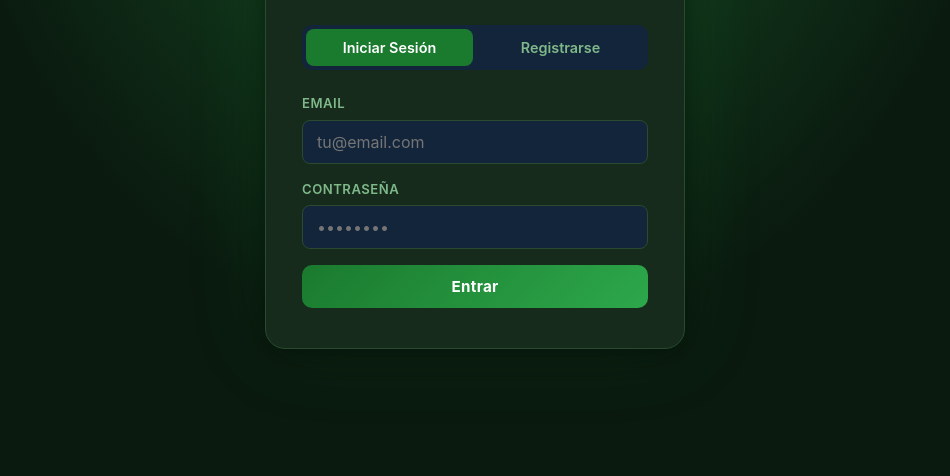
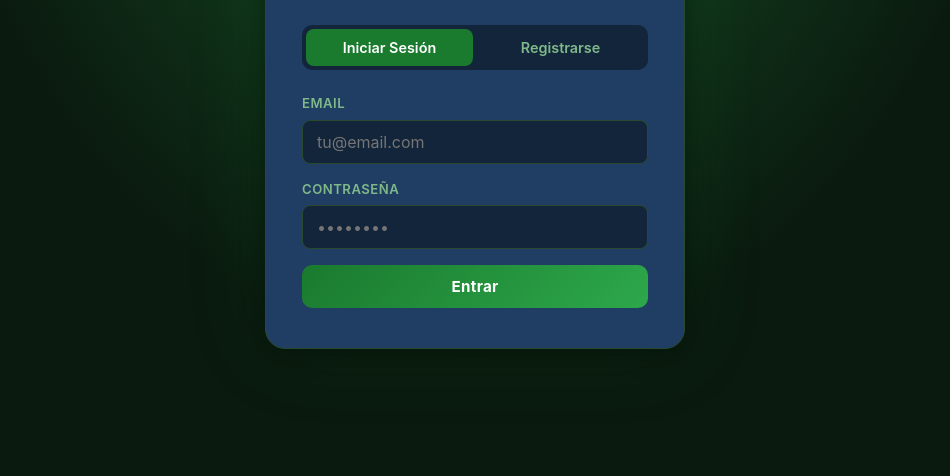
Before and after one commit to FedeRodriguezDev/Penca, a website: page public/index.html in a window 1280 px wide. Shown: the part 324-800 px from the top of the page, without its empty margins (165-1115 px from the left). Drawn offline with Linux system fonts and the light colour scheme.

Commit message:
azul partidos

```diff
--- a/public/style.css
+++ b/public/style.css
@@ -7,7 +7,7 @@
   --gold: #c9a227;
   --gold-light: #f0c040;
   --bg: #13253B;
-  --bg-card: #162b1c;
+  --bg-card: #203E63;
   --bg-card2: #1e3826;
   --text: #e8f5e9;
   --text-muted: #7fb98a;
```
